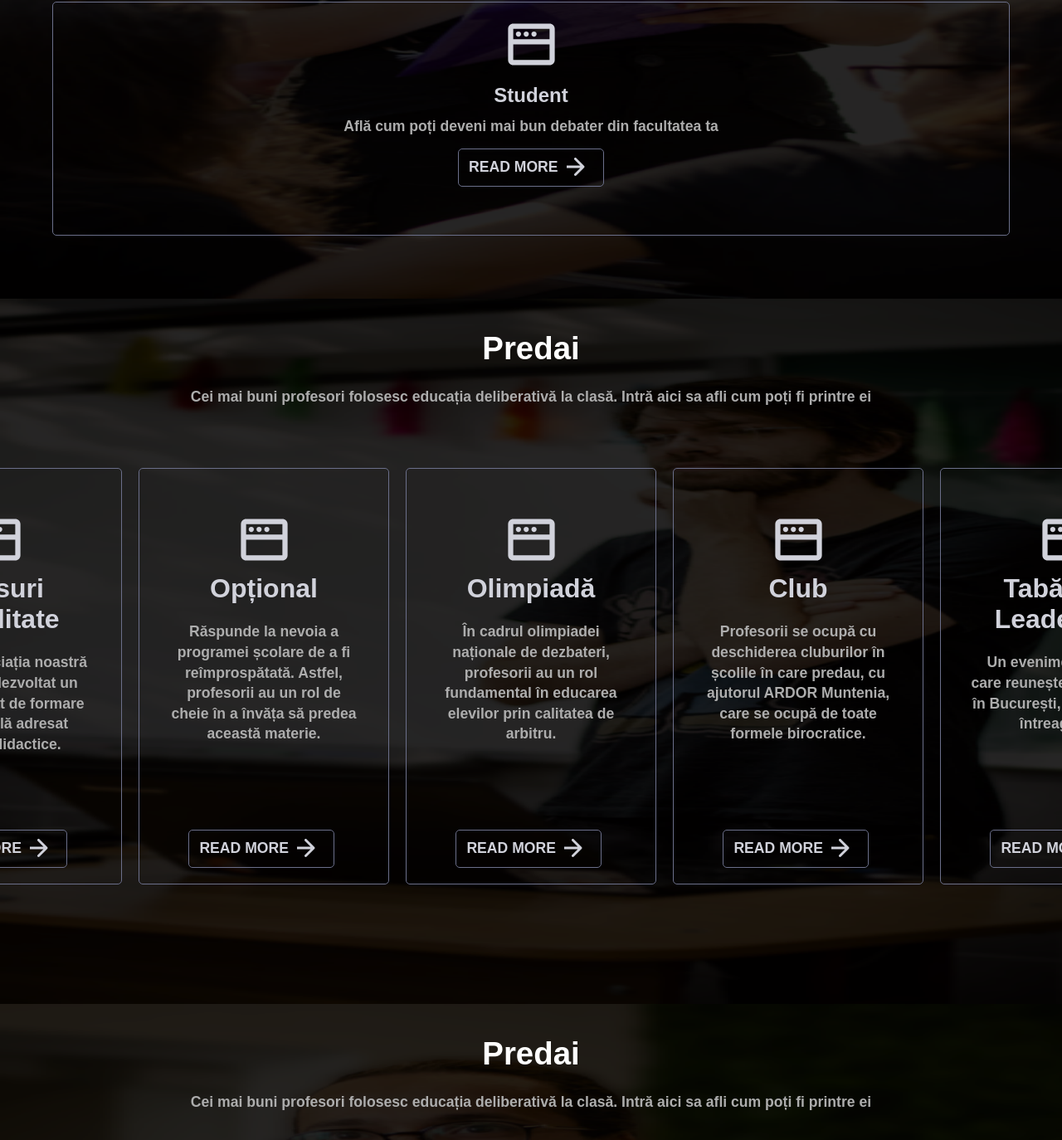
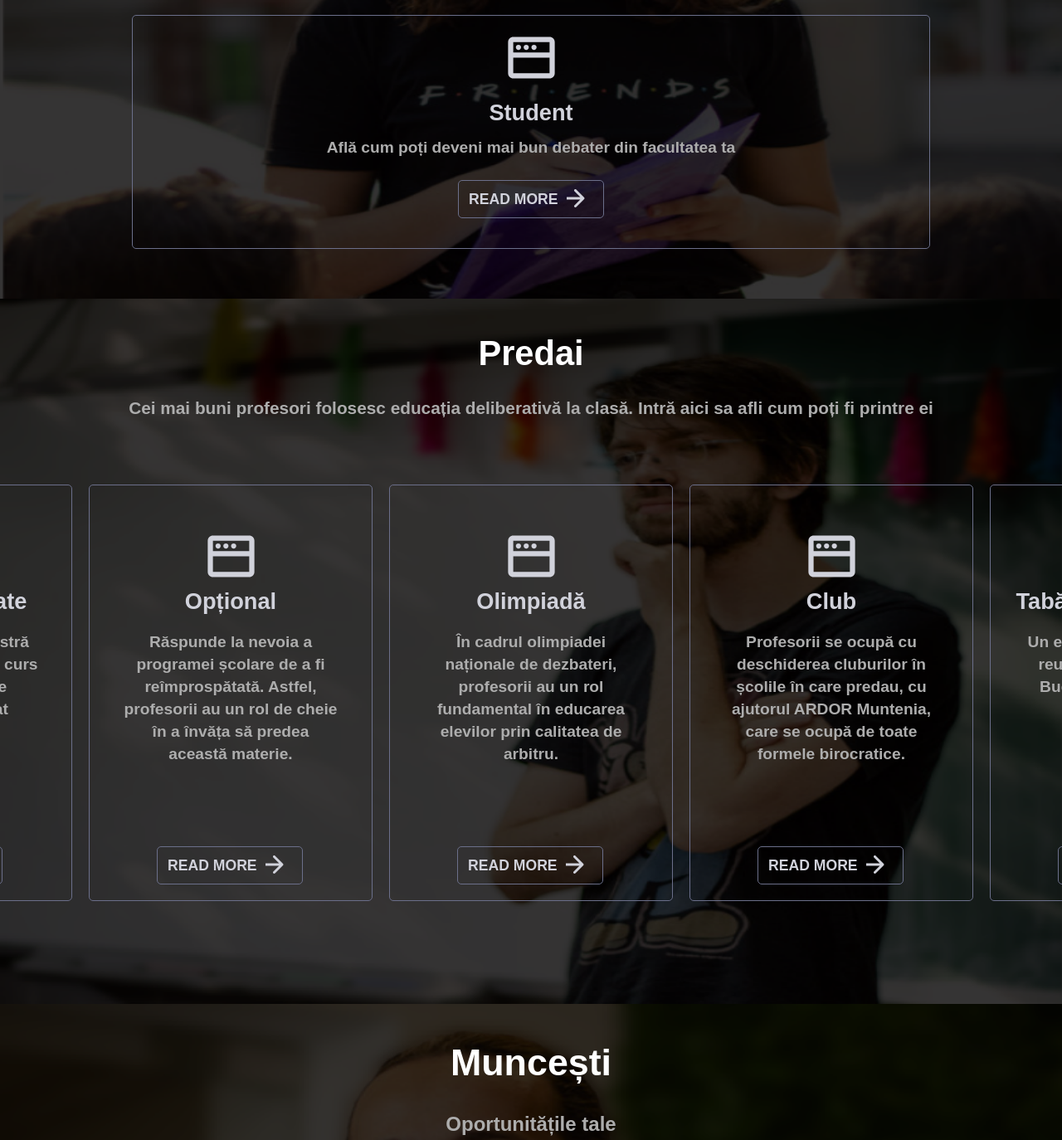
Before and after one commit to cucereanum/ardor-muntenia, an Astro site: page / in a window 1280 px wide. Shown: the part 812-2186 px from the top of the page at 83% size. Built offline with nearby package versions, Linux system fonts and the light colour scheme; Astro itself is replaced by a stand-in of ours.

Commit message:
Create the support for tablet devices

```diff
--- a/src/components/Header/Header.astro
+++ b/src/components/Header/Header.astro
@@ -185,6 +185,12 @@ import NavBarItem from "../NavBar/NavBarItem.astro";
     padding-top: 0.2em;
     padding-bottom: 0.2em;
   }
+  @media only screen and (min-width: 680px) {
+    .container {
+      margin: 0 8em;
+    }
+  }
+
   @keyframes moveDown {
     from {
       transform: translateY(-20px);
--- a/src/components/Home/FirstSection.astro
+++ b/src/components/Home/FirstSection.astro
@@ -113,6 +113,7 @@
     margin: auto;
     margin-top: 4em;
     width: 90%;
+    position: relative;
   }
 
   h2.heading {
@@ -135,7 +136,7 @@
     flex-direction: row;
     height: 4em;
     padding: 0.2em 1.2em;
-    margin: -1em auto 0 auto;
+    margin: 2em auto 0 auto;
     width: 15em;
   }
   h4 {
@@ -143,4 +144,26 @@
     font-size: 1.1rem;
     padding-right: 0.6em;
   }
+  @media only screen and (min-width: 680px) {
+    .box-container {
+      width: 75%;
+    }
+    .home-container {
+      background-image: url("../../images/home-section-1-tablet.png");
+    }
+    h4.subheading {
+      padding: 0 5em;
+      font-size: 1.3rem;
+    }
+    h4.description {
+      font-size: 1.2rem;
+    }
+    h2.heading {
+      color: #d1d2db;
+      font-size: 1.7rem;
+    }
+    h1 {
+      font-size: 2.6rem;
+    }
+  }
 </style>
--- a/src/components/Home/SecondSection.astro
+++ b/src/components/Home/SecondSection.astro
@@ -199,4 +199,29 @@ import { secondSectionData } from "../../lib/homeData";
     -webkit-box-shadow: inset 0 0 6px rgba(0, 0, 0, 0.5);
     background-color: rgb(148, 148, 148);
   }
+  @media only screen and (min-width: 680px) {
+    .box-content {
+      width: 34em;
+    }
+    .box-button {
+      left: 24%;
+    }
+    .home-container {
+      background-image: url("../../images/home-section-2-tablet.png");
+    }
+    h4.subheading {
+      padding: 0 5em;
+      font-size: 1.3rem;
+    }
+    h4.description {
+      font-size: 1.2rem;
+    }
+    h2.heading {
+      color: #d1d2db;
+      font-size: 1.7rem;
+    }
+    h1 {
+      font-size: 2.6rem;
+    }
+  }
 </style>
--- a/src/components/Home/ThirdSetion.astro
+++ b/src/components/Home/ThirdSetion.astro
@@ -4,11 +4,8 @@ import { thirdSectionData } from "../../lib/homeData";
 
 <section>
   <div class="home-container">
-    <h1>Predai</h1>
-    <h4 class="subheading">
-      Cei mai buni profesori folosesc educația deliberativă la clasă. Intră aici
-      sa afli cum poți fi printre ei
-    </h4>
+    <h1>Muncești</h1>
+    <h4 class="subheading">Oportunitățile tale</h4>
     <div class="scroll-container">
       {
         thirdSectionData.map((secondSection, index) => {
@@ -199,4 +196,29 @@ import { thirdSectionData } from "../../lib/homeData";
     -webkit-box-shadow: inset 0 0 6px rgba(0, 0, 0, 0.5);
     background-color: rgb(148, 148, 148);
   }
+  @media only screen and (min-width: 680px) {
+    .box-content {
+      width: 34em;
+    }
+    .box-button {
+      left: 24%;
+    }
+    .home-container {
+      background-image: url("../../images/home-section-3-tablet.png");
+    }
+    h4.subheading {
+      padding: 0 5em;
+      font-size: 1.5rem;
+    }
+    h4.description {
+      font-size: 1.2rem;
+    }
+    h2.heading {
+      color: #d1d2db;
+      font-size: 1.7rem;
+    }
+    h1 {
+      font-size: 2.8rem;
+    }
+  }
 </style>
--- a/src/components/NavBar/NavBarItem.astro
+++ b/src/components/NavBar/NavBarItem.astro
@@ -104,7 +104,6 @@ const { id, title, navItems } = Astro.props;
   .nav-item-sub-container-display {
     display: block;
     margin-bottom: 1em;
-    animation: moveDown 0.5s ease-in-out forwards;
   }
   .sub-container-text {
     color: #fff;
@@ -113,13 +112,4 @@ const { id, title, navItems } = Astro.props;
     margin: 0.5rem auto 0 auto;
     padding: 0.2em 0 0.2em 3em;
   }
-  @keyframes moveDown {
-    from {
-      transform: translateY(-20px);
-    }
-    to {
-      transform: translateY(0);
-      opacity: 1;
-    }
-  }
 </style>
```
Also changed, not shown: src/images/home-section-1-tablet.png (added), src/images/home-section-2-tablet.png (added), src/images/home-section-3-tablet.png (added).
